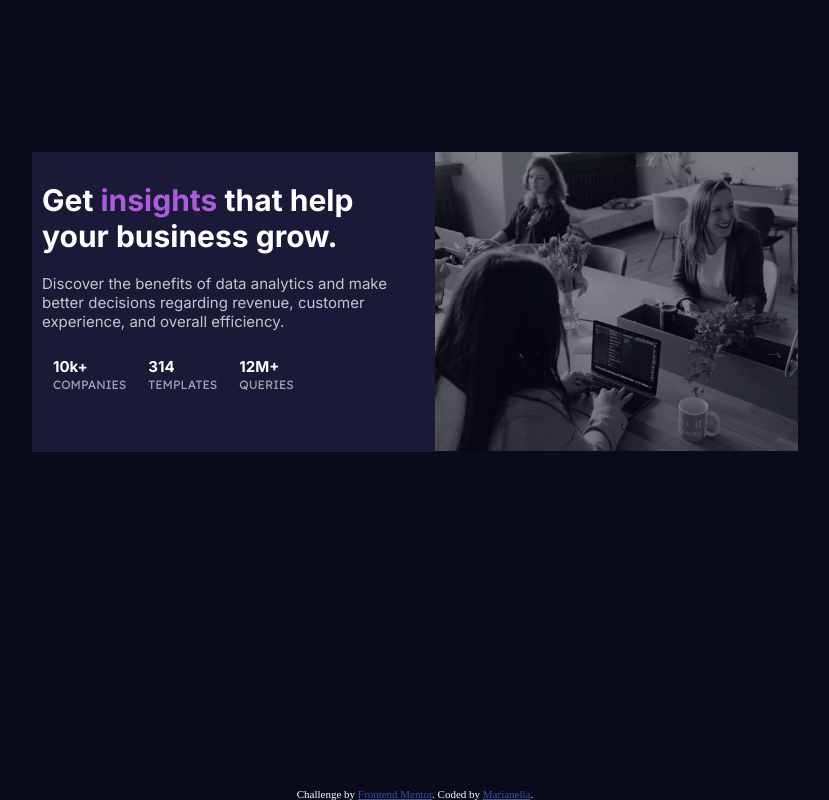
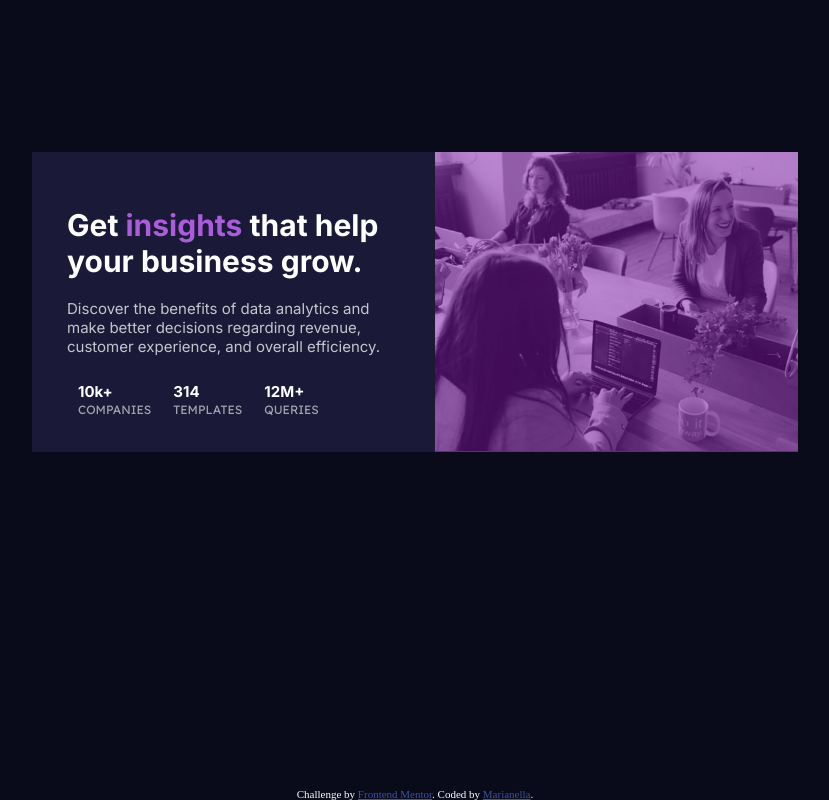
Before and after one commit to Marianellag1/Stats-Card, a plain HTML site: page index.html in a window 1280 px wide. Shown: the whole page, without its empty margins (225-1054 px from the left). Drawn offline with Linux system fonts and the light colour scheme.

Commit message:
fixed improvements commented on challenge, happy in how its turning out. Learning new things!

```diff
--- a/Assets/CSS/style.css
+++ b/Assets/CSS/style.css
@@ -40,7 +40,12 @@ body {
 
 .image {
     width: fit-content;
+    /* mix-blend-mode: multiply; */
+/* becomes a darker shade?? */
+}
 
+.pic {
+background-color: #7f14ac;
 }
 
 .row::after {
--- a/index.html
+++ b/index.html
@@ -18,7 +18,7 @@
   <main>
     <div class="row">
       <div class="card">
-        <div class="column first" style=" padding: 10px;">
+        <div class="column first" style=" padding: 35px;">
           <h1>Get <span>insights </span> that help your business grow.</h1>
           <p>Discover the benefits of data analytics and make better decisions regarding revenue, customer
             experience, and overall efficiency.</p>
@@ -39,8 +39,7 @@
           </section>
 
         </div>
-        <section>
-
+        <section class="pic">
           <div class="column image">
             <img src="./Assets/images/image-header-desktop.jpg" alt="">
           </div>
```
